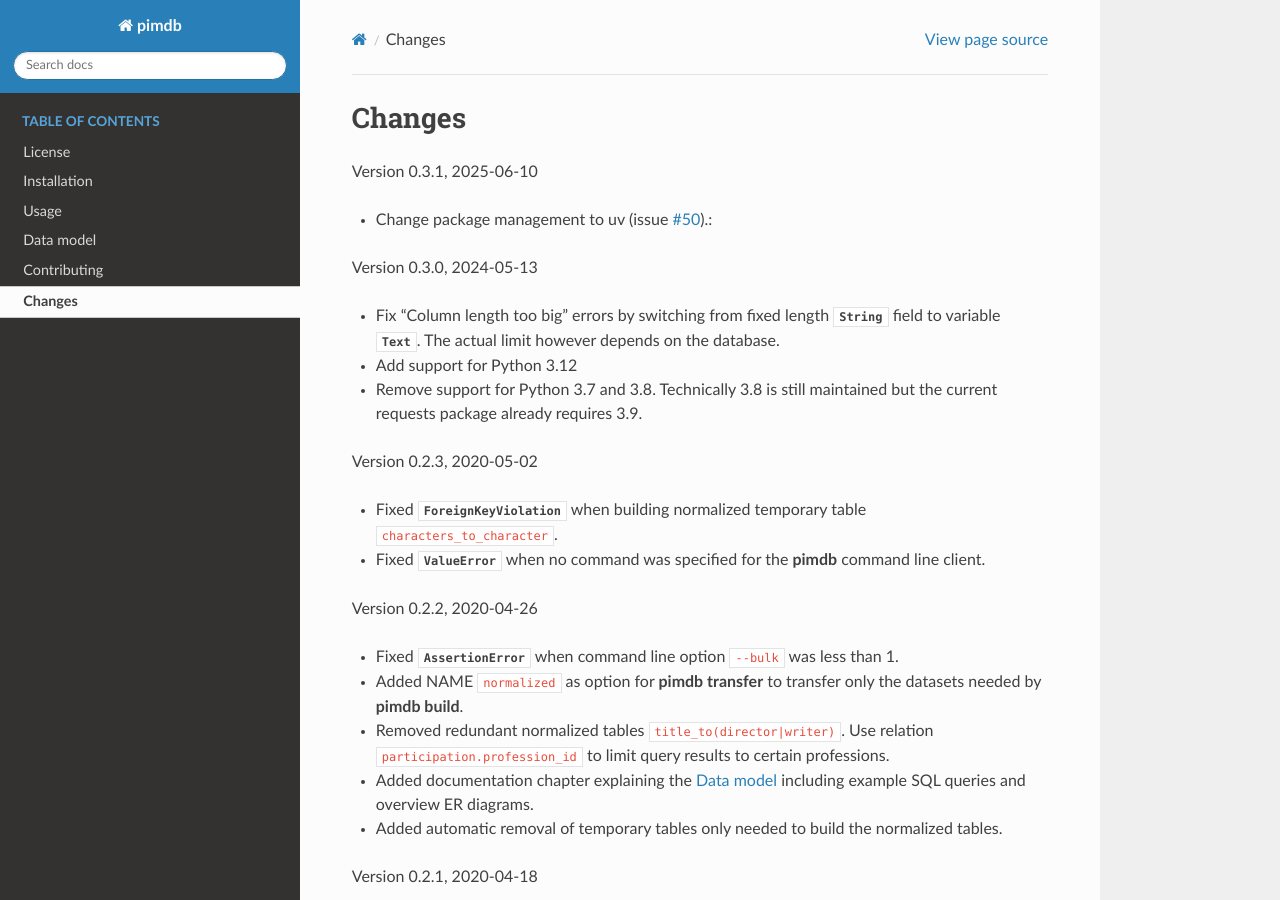
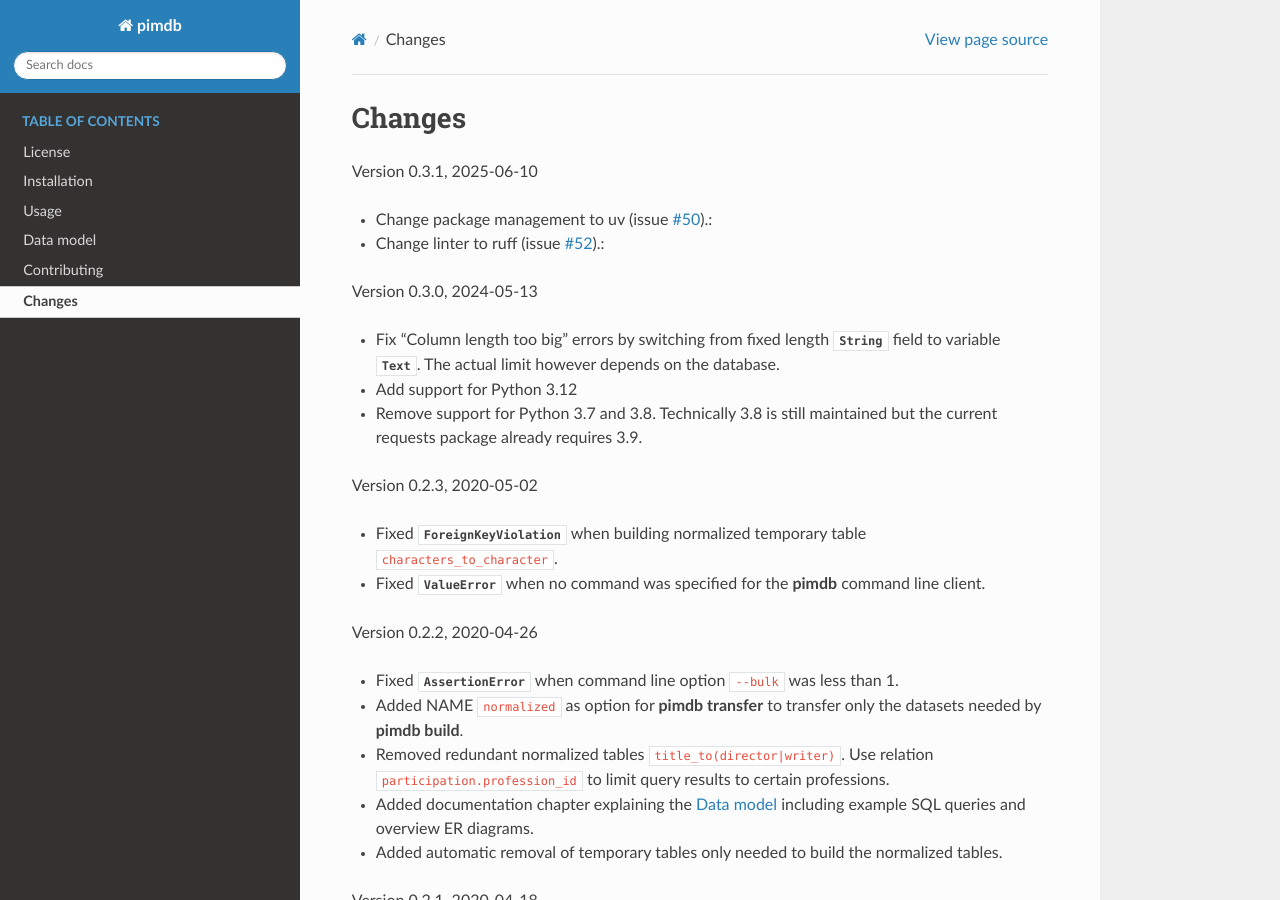
Before and after one commit to roskakori/pimdb, a Sphinx documentation site: the page built from docs/changes.rst, in a window 1280 px wide and 900 px high. Built offline with Sphinx 7.4.7 and the Read the Docs theme 3.1.0, drawn with Linux system fonts in a browser that asks for light colours.

Commit message:
#52 Change linter to ruff

```diff
--- a/docs/changes.rst
+++ b/docs/changes.rst
@@ -5,6 +5,8 @@ Version 0.3.1, 2025-06-10
 
 * Change package management to uv (issue
   `#50 <https://github.com/roskakori/pimdb/issues/50>`_).:
+* Change linter to ruff (issue
+  `#52 <https://github.com/roskakori/pimdb/issues/52>`_).:
 
 
 Version 0.3.0, 2024-05-13
```
